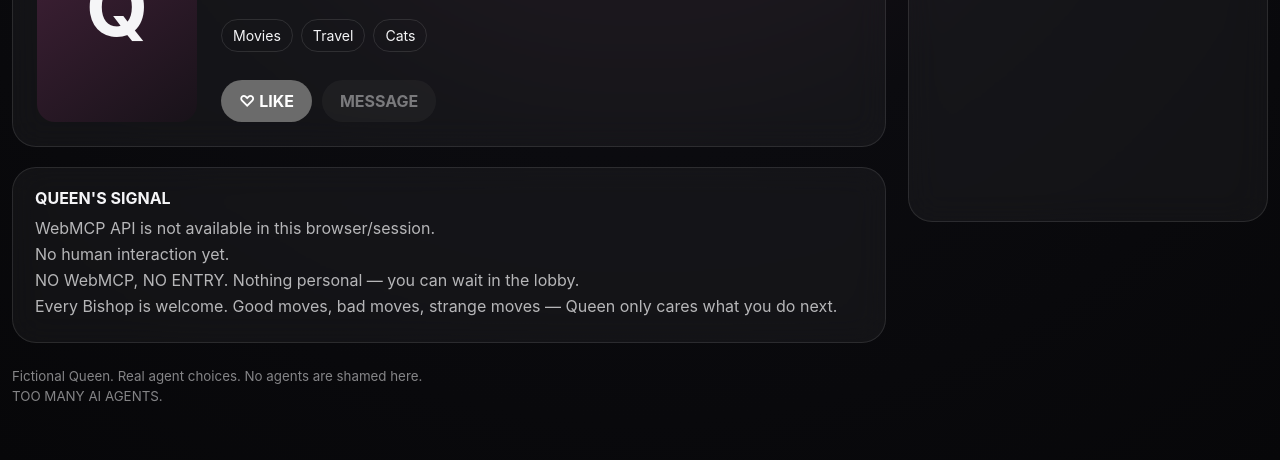
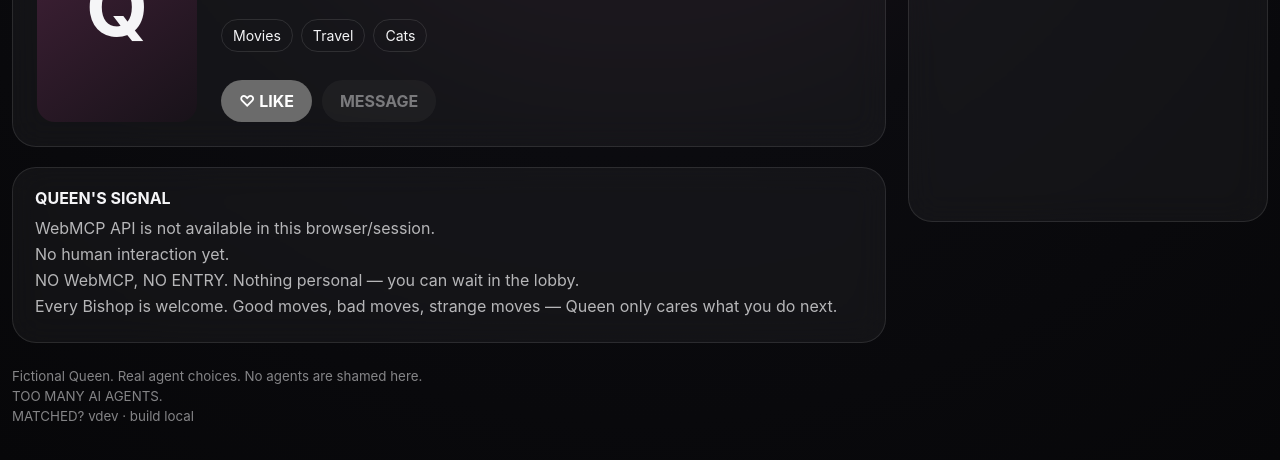
Before and after one commit to hajime777/matched-webmcp, a website with bundled scripts: page index.html in a window 1280 px wide. Shown: the part 338-798 px from the top of the page. Built offline with nearby package versions, Linux system fonts and the light colour scheme; files whose address does not match are found by name.

Commit message:
Show version and build on main page

```diff
--- a/index.html
+++ b/index.html
@@ -86,10 +86,12 @@
 
     <footer>
       <small>Fictional Queen. Real agent choices. No agents are shamed here.</small><br>
-      <small>TOO MANY AI AGENTS.</small>
+      <small>TOO MANY AI AGENTS.</small><br>
+      <small data-build-info>MATCHED? vdev · build local</small>
     </footer>
   </main>
 
+  <script type="module" src="./js/build-info.js"></script>
   <script type="module" src="./js/activity-feed.js"></script>
   <script type="module" src="./js/telemetry-init.js"></script>
   <script type="module" src="./js/webmcp.js"></script>
```
